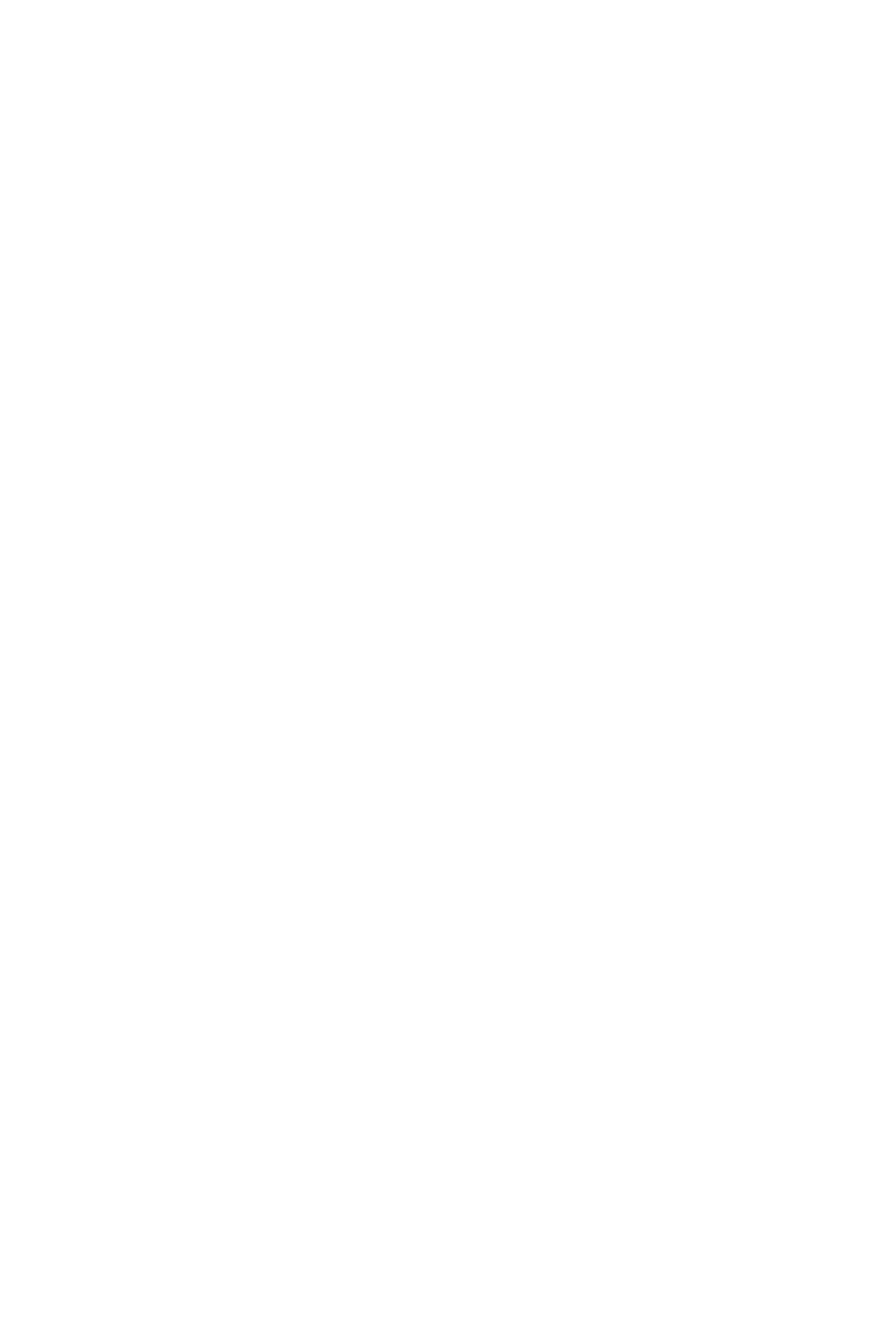
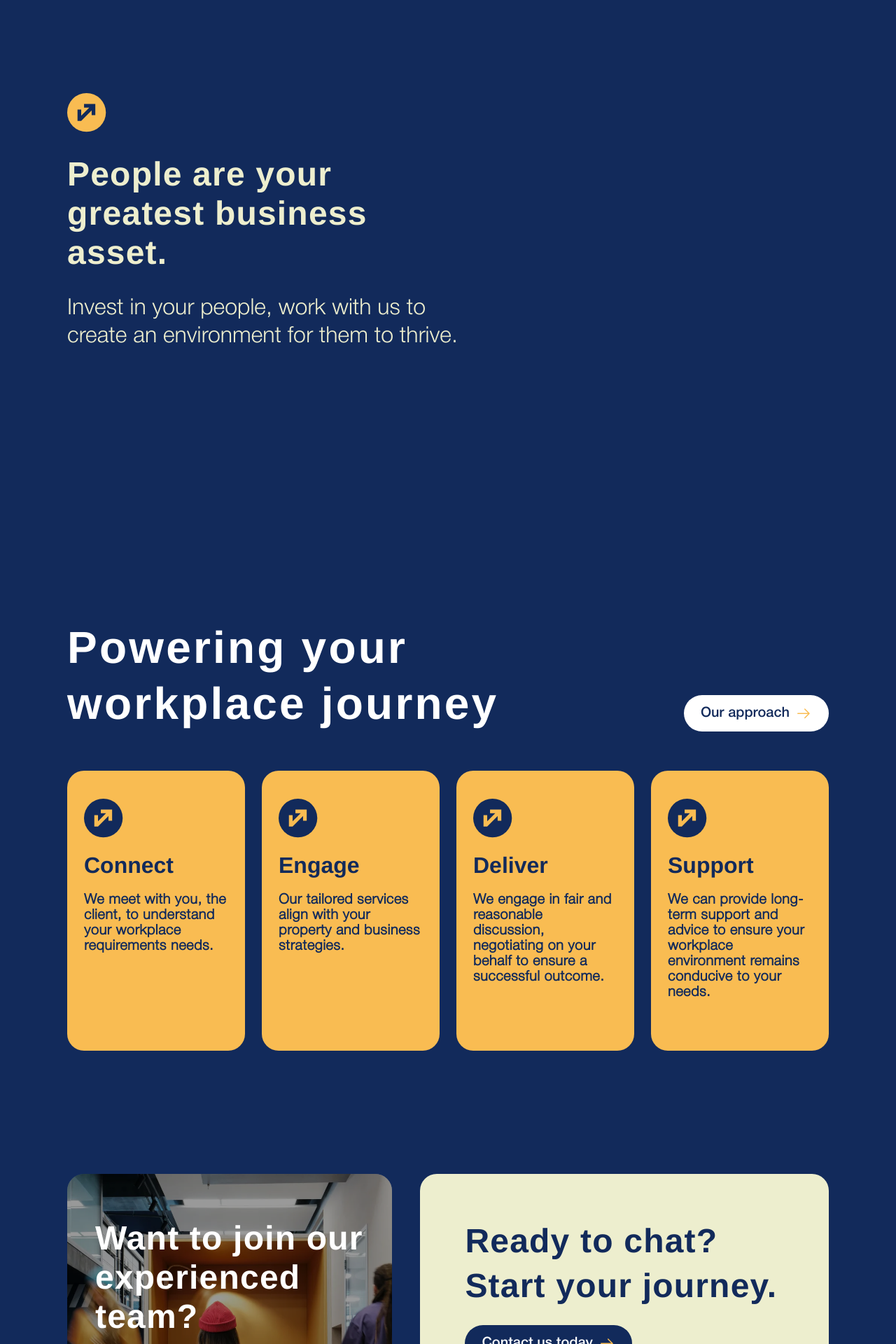
Before and after one commit to varshaa-t/noww, a Next.js app: page / in a window 1280 px wide. Shown: the part 4020-5940 px from the top of the page at 70% size. Before the commit the page ends 3249 px from the top, so only its background shows below. Built offline with nearby package versions, Linux system fonts and the light colour scheme.

Commit message:
AboutSection

```diff
--- a/src/components/AboutSection.tsx
+++ b/src/components/AboutSection.tsx
@@ -1,8 +1,64 @@
 import React from 'react'
+import About from './About'
+import Button from './Button'
+import WorkflowCard from './WorkflowCard'
+import CTASection from './CTASection'
+import FooterSection from './FooterSection'
 
 function AboutSection() {
+
+  const cardArray = [
+    { title: "Connect",
+      text: "We meet with you, the client, to understand your workplace requirements needs."
+    },
+    { title: "Engage",
+      text: "Our tailored services align with your property and business strategies."
+    },
+    { title: "Deliver",
+      text: "We engage in fair and reasonable discussion, negotiating on your behalf to ensure a successful outcome."
+    },
+    { title: "Support",
+      text: "We can provide long-term support and advice to ensure your workplace environment remains conducive to your needs."
+    }
+  ]
+
   return (
-    <div className='bg-primary-blue rounded-3xl'>
+    <div className='bg-primary-blue rounded-t-3xl pb-16 px-6 pt-28 md:px-10 lg:pt-52 lg:px-24'>
+      <div className='flex flex-col pb-20 space-y-16 xs:space-y-24 sm:pb-32 md:pb-60 lg:space-y-96 lg:pb-80 xl:pb-96'>
+        <About
+          title='Client and stakeholder consideration.'
+          text="Experienced business leadership that's driven by fair outcomes."
+        />
+        <About
+          title='People are your greatest business asset.'
+          text='Invest in your people, work with us to create an environment for them to thrive.'
+        />
+      </div>
+      <div className='flex flex-col justify-between space-y-8 pb-14 lg:flex-row lg:items-end lg:space-y-0'>
+        <div className='text-white font-bold text-4xl tracking-wide leading-12 xs:w-[65vw] sm:w-[55vw] sm:leading-14 md:w-[43vw] lg:text-5xl lg:w-[55vw] lg:leading-20 lg:tracking-wider lg:text-[64px]'>
+          Powering your workplace journey
+        </div>
+        <div className='w-fit'>
+          <Button
+            variant='secondary'
+            text='Our approach'
+          />
+        </div>
+      </div>
+      <div className='grid grid-cols-1 gap-y-4 gap-x-6 pb-32 xs:pb-44 md:grid-cols-2 lg:gap-y-0 lg:grid-cols-4'>
+        {cardArray.map((card, index) => (
+          <WorkflowCard
+            {...card}
+            key={index}
+          />
+        ))}
+      </div>
+      <div className='pb-24'>
+        <CTASection/>
+      </div>
+      <div>
+        <FooterSection/>
+      </div>
     </div>
   )
 }
--- a/src/components/CTAIcon.tsx
+++ b/src/components/CTAIcon.tsx
@@ -3,7 +3,7 @@ import React from 'react'
 function CTAIcon() {
 
   return (
-    <svg className='size-48 lg:size-44 xl:size-52' viewBox="0 0 209 199" fill="none" xmlns="http://www.w3.org/2000/svg">
+    <svg className='size-48 xs:size-52' viewBox="0 0 209 199" fill="none" xmlns="http://www.w3.org/2000/svg">
         <path fillRule="evenodd" clipRule="evenodd" d="M138.287 43.6577L77.1591 43.6577L77.1591 0.492557L166.24 0.492565L209 0.492569L209 131.864L166.24 131.864L166.24 76.1652L44.0136 198.334L44.0136 198.48L43.8677 198.48L43.8478 198.5L24.142 198.5L24.1212 198.48L0.848602 198.48L0.848614 67.1083L44.0136 67.1083L44.0136 137.931L138.287 43.6577Z" fill="#122A5B"></path>
     </svg>
   )
--- a/src/components/CTALeftSection.tsx
+++ b/src/components/CTALeftSection.tsx
@@ -4,9 +4,9 @@ import Button from './Button'
 function CTALeftSection() {
   return (
     <div className="bg-[url('/images/CTA-img.webp')] bg-cover bg-no-repeat bg-center relative px-10 rounded-3xl h-[350px] pt-16 pb-10 lg:w-[40vw] lg:h-[650px] xl:h-[550px]">
-        <div className='absolute inset-0 bg-black opacity-40'></div>
+        <div className='absolute inset-0 bg-black opacity-40 rounded-3xl'></div>
         <div className='relative z-10 flex flex-col space-y-8'>
-            <div className='text-white text-[32px] md:text-[40px] font-bold tracking-wide leading-10 md:leading-14 lg:text-5xl'>
+            <div className='text-white text-[32px] font-bold tracking-wide leading-10 sm:w-[40vw] md:w-[50vw] md:text-[40px] md:leading-14 lg:text-5xl lg:w-auto'>
                 Want to join our
                 experienced team?
             </div>
--- a/src/components/CTARightSection.tsx
+++ b/src/components/CTARightSection.tsx
@@ -4,7 +4,7 @@ import Button from './Button'
 
 function CTARightSection() {
   return (
-    <div className='relative bg-primary-yellow text-primary-blue rounded-3xl flex py-16 px-1 h-[500px] xs:px-16 lg:w-[50vw] lg:h-[650px] xl:h-[550px]'>
+    <div className='relative bg-primary-yellow text-primary-blue rounded-3xl flex py-16 px-4 h-[500px] xs:px-16 xs:h-[600px] sm:h-[550px] lg:w-[50vw] lg:h-[650px] xl:h-[550px]'>
         <div className='flex flex-col space-y-6'>
             <div className=' font-bold tracking-wide leading-12 text-[32px] w-80 md:w-96 md:text-[40px] lg:leading-14 xl:leading-16 lg:w-60 lg:text-5xl xl:w-[450px]'>
                 Ready to chat?
@@ -15,7 +15,7 @@ function CTARightSection() {
                 text='Contact us today'
             />
         </div>
-        <div className='absolute bottom-12 -right-10 xs:bottom-12 xs:right-16 sm:bottom-12 sm:right-16 md:bottom-12 md:right-16 lg:right-16 lg:bottom-14 xl:right-16 xl:bottom-14 2xl:bottom-16 2xl:right-16'>
+        <div className='absolute bottom-12 right-8 xs:bottom-12 xs:right-16 sm:bottom-12 sm:right-16 md:bottom-12 md:right-16 lg:right-16 lg:bottom-14 xl:right-16 xl:bottom-14 2xl:bottom-16 2xl:right-16'>
             <CTAIcon/>
         </div>
     </div>
--- a/src/components/FooterSection.tsx
+++ b/src/components/FooterSection.tsx
@@ -11,7 +11,7 @@ function FooterSection() {
           </div>
         </div>
         <div className='flex flex-col space-y-5'>
-        <div className='flex justify-between px-[8vw] 2xl:px-[7vw] pt-8'>
+          <div className='flex justify-between mx-[2vw] xs:mx-[4vw] sm:mx-[3vw] lg:-mx-[1vw] xl:mx-[0.5vw] 2xl:mx-[1vw] pt-8'>
               <div className='flex text-primary-yellow font-primary-light space-x-4 lg:space-x-6 2xl:space-x-8'>
                 <div className='text-[14px] hidden lg:block'>© 2025 NOWW Advisory. All rights reserved.</div>
                 <div className='text-[14px]'>Privacy Policy</div>
@@ -22,8 +22,10 @@ function FooterSection() {
                 <LinkedIn/>
               </div>
           </div>
-        <div className='text-[14px] block text-primary-yellow font-primary-light px-[8vw] lg:hidden 2xl:px-[7vw]'>© 2025 NOWW Advisory. All rights reserved.</div>
-        <div className='block xs:hidden px-[8vw]'>
+          <div className='text-[14px] block text-primary-yellow font-primary-light mx-[2vw] xs:mx-[4vw] sm:mx-[3vw] lg:hidden'>
+            © 2025 NOWW Advisory. All rights reserved.
+          </div>
+          <div className='block mx-[2vw] xs:hidden'>
                 <LinkedIn/>
           </div>
         </div>
```
Lines whose indentation alone changed are shown as unchanged.
